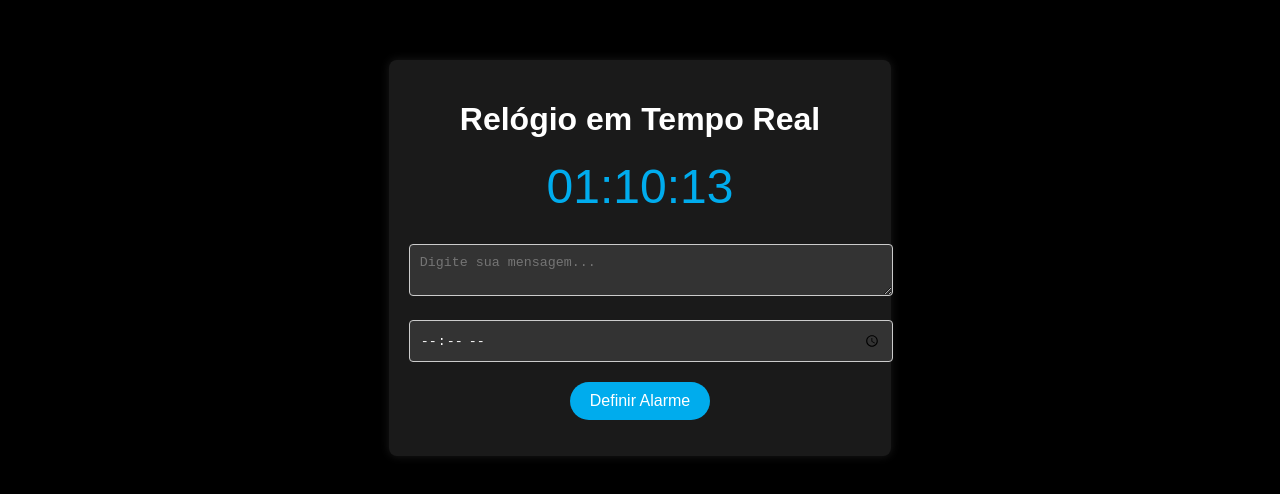
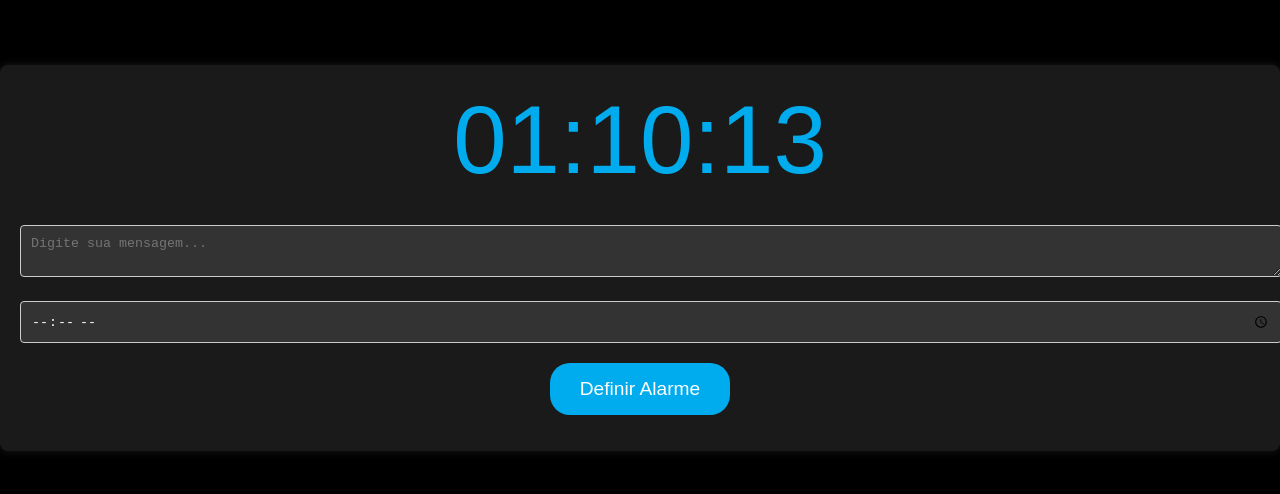
Before and after one commit to betotime/beto, a plain HTML site: page index.html in a window 1280 px wide. Shown: the part 142-636 px from the top of the page. Drawn offline with Linux system fonts and the light colour scheme.

Commit message:
Add files via upload

```diff
--- a/index.html
+++ b/index.html
@@ -8,8 +8,7 @@
 </head>
 <body>
     <div class="container">
-        <h1>Relógio em Tempo Real</h1>
-        <div id="clock"></div>
+        <div id="clock"></div> <!-- Removido o título e deixado apenas o relógio -->
         <textarea id="message" placeholder="Digite sua mensagem..."></textarea>
         <input type="time" id="alarmTime">
         <button onclick="setAlarm()">Definir Alarme</button>
--- a/styles.css
+++ b/styles.css
@@ -15,10 +15,11 @@ body {
   padding: 20px;
   border-radius: 8px;
   box-shadow: 0 0 10px rgba(255, 255, 255, 0.1);
+  width: 100%; /* Ajustar para o máximo de largura possível */
 }
 
 #clock {
-  font-size: 3em; /* Aumenta o tamanho do relógio */
+  font-size: 6em; /* Aumenta o tamanho do relógio */
   margin-bottom: 20px;
   color: #00aced; /* Azul escuro */
 }
@@ -34,9 +35,9 @@ textarea, input {
 }
 
 button {
-  padding: 10px 20px;
+  padding: 15px 30px; /* Aumenta o tamanho do botão */
   margin-top: 10px;
-  font-size: 1em;
+  font-size: 1.2em; /* Aumenta o tamanho do texto do botão */
   border-radius: 20px; /* Deixa o botão arredondado */
   border: none;
   background-color: #00aced; /* Cor do botão */
```
